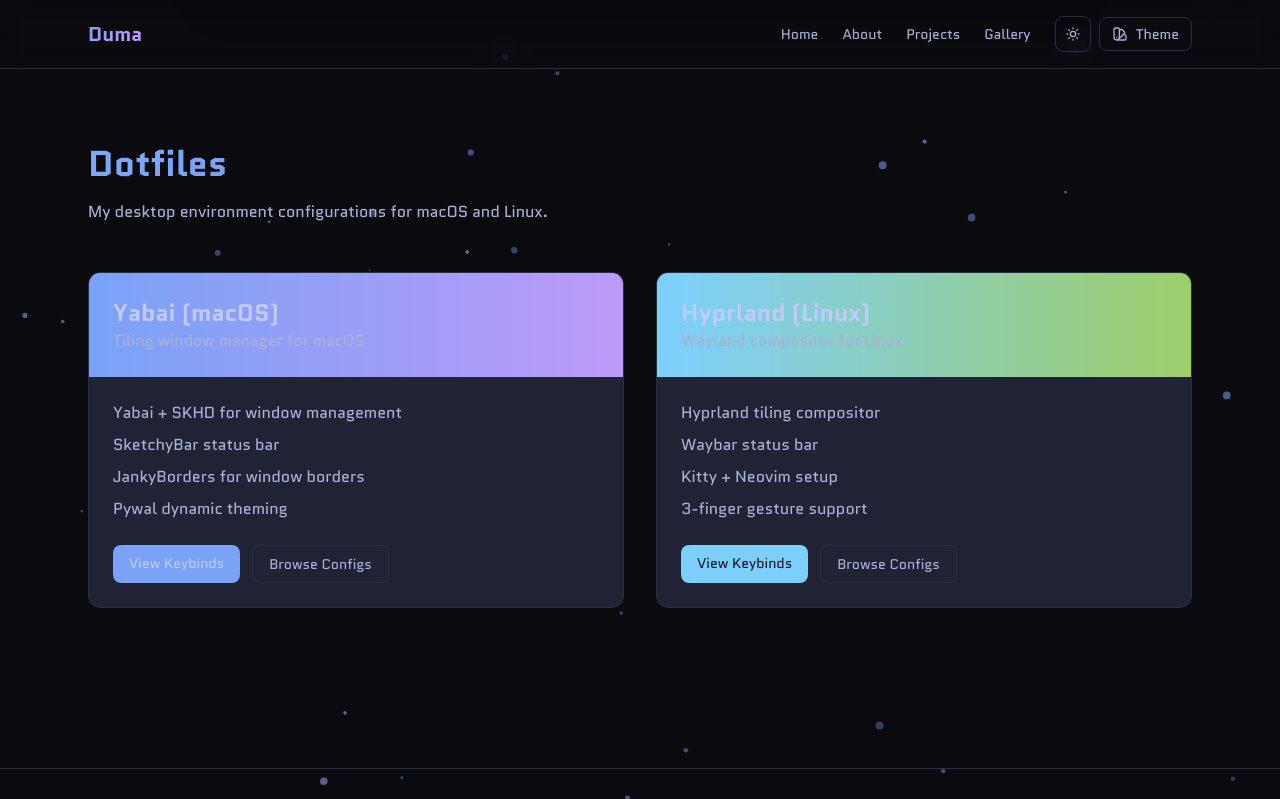
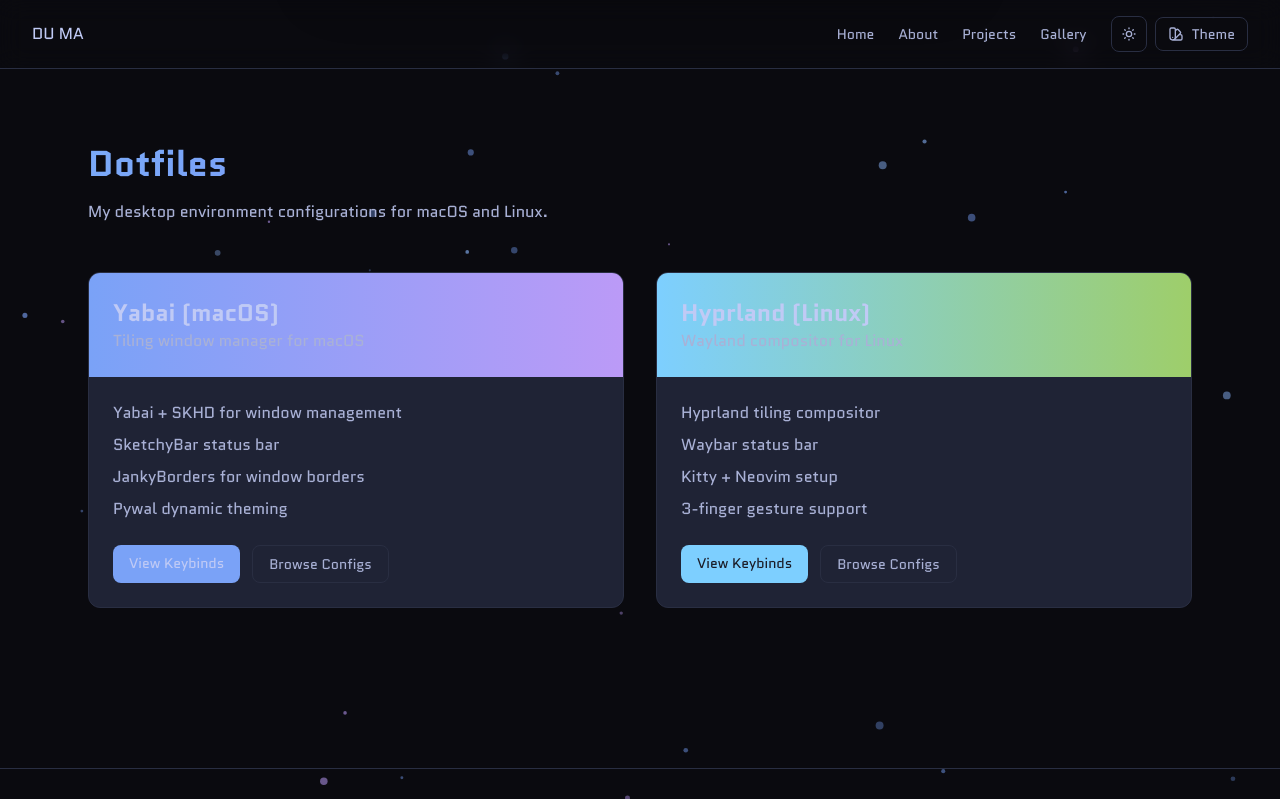
Before and after one commit to duma799/duma-portfolio, a FastAPI app: page /dotfiles in a window 1280 px wide. Shown: the top 799 px of the page. Run offline with FastAPI, Linux system fonts and the light colour scheme; some libraries are stand-ins or nearby versions.

Commit message:
Add DUMA grid logo to navbars

```diff
--- a/app/templates/partials/nav.html
+++ b/app/templates/partials/nav.html
@@ -23,21 +23,34 @@
         :class="scrolled ? '-translate-y-full' : 'translate-y-0'"
         class="transition-transform duration-500 ease-out bg-dark-800/80 backdrop-blur-md border-b border-dark-600"
     >
-        <div
-            class="max-w-6xl mx-auto px-6 py-4 flex justify-between items-center"
-        >
-            <a href="/#home" class="text-xl font-bold gradient-text">Duma</a>
+        <div class="w-full px-8 py-4 flex justify-between items-center">
+            <a href="/#home" class="logo-duma" aria-label="Duma">
+                <div class="logo-grid">
+                    <span class="logo-letter">D</span
+                    ><span class="logo-letter">U</span>
+                    <span class="logo-letter">M</span
+                    ><span class="logo-letter">A</span>
+                </div>
+            </a>
             <div class="flex items-center gap-6 text-sm text-text-secondary">
-                <a href="/#home" class="hover:text-accent-blue transition"
+                <a
+                    href="/#home"
+                    class="nav-link py-1 hover:text-text-primary transition"
                     >Home</a
                 >
-                <a href="/#about" class="hover:text-accent-blue transition"
+                <a
+                    href="/#about"
+                    class="nav-link py-1 hover:text-text-primary transition"
                     >About</a
                 >
-                <a href="/#projects" class="hover:text-accent-blue transition"
+                <a
+                    href="/#projects"
+                    class="nav-link py-1 hover:text-text-primary transition"
                     >Projects</a
                 >
-                <a href="/gallery" class="hover:text-accent-blue transition"
+                <a
+                    href="/gallery"
+                    class="nav-link py-1 hover:text-text-primary transition"
                     >Gallery</a
                 >
 
@@ -180,49 +193,49 @@
         class="fixed top-4 left-1/2 -translate-x-1/2 transition-transform duration-500 ease-out"
     >
         <div
-            class="flex items-center gap-1 px-2 py-2 rounded-full bg-dark-800/40 backdrop-blur-xl border border-white/10 shadow-2xl shadow-black/20"
+            class="flex items-center gap-1 px-1.5 py-1.5 rounded-full bg-dark-800/40 backdrop-blur-xl border border-white/10 shadow-2xl shadow-black/20"
         >
             <a
                 href="/#home"
-                class="flex items-center gap-2 px-4 py-2 rounded-full hover:bg-white/5 transition-colors duration-200"
+                class="logo-duma logo-duma-sm flex items-center px-2 py-1 rounded-full hover:bg-white/5 transition-colors duration-200"
+                aria-label="Duma"
             >
-                <span class="text-accent-green text-sm mono">&gt;_</span>
-                <span
-                    class="text-text-primary text-sm font-medium tracking-wide uppercase"
-                    >Portfolio</span
-                >
-                <span class="text-text-muted text-sm">/</span>
-                <span class="text-text-secondary text-sm font-medium">V2</span>
+                <div class="logo-grid">
+                    <span class="logo-letter">D</span
+                    ><span class="logo-letter">U</span>
+                    <span class="logo-letter">M</span
+                    ><span class="logo-letter">A</span>
+                </div>
             </a>
 
-            <div class="w-px h-6 bg-white/10"></div>
+            <div class="w-px h-5 bg-white/10"></div>
 
             <div class="flex items-center">
                 <a
                     href="/#projects"
-                    class="px-4 py-2 text-sm text-text-muted hover:text-text-primary uppercase tracking-wider transition-colors duration-200"
+                    class="nav-link px-3 py-1.5 text-xs text-text-muted hover:text-text-primary uppercase tracking-wider transition-colors duration-200"
                     >Projects</a
                 >
                 <a
                     href="/#stack"
-                    class="px-4 py-2 text-sm text-text-muted hover:text-text-primary uppercase tracking-wider transition-colors duration-200"
+                    class="nav-link px-3 py-1.5 text-xs text-text-muted hover:text-text-primary uppercase tracking-wider transition-colors duration-200"
                     >Stack</a
                 >
                 <a
                     href="/#process"
-                    class="px-4 py-2 text-sm text-text-muted hover:text-text-primary uppercase tracking-wider transition-colors duration-200"
+                    class="nav-link px-3 py-1.5 text-xs text-text-muted hover:text-text-primary uppercase tracking-wider transition-colors duration-200"
                     >Process</a
                 >
                 <a
                     href="/gallery"
-                    class="px-4 py-2 text-sm text-text-muted hover:text-text-primary uppercase tracking-wider transition-colors duration-200"
+                    class="nav-link px-3 py-1.5 text-xs text-text-muted hover:text-text-primary uppercase tracking-wider transition-colors duration-200"
                     >Gallery</a
                 >
             </div>
 
-            <div class="w-px h-6 bg-white/10"></div>
+            <div class="w-px h-5 bg-white/10"></div>
 
-            <div class="flex items-center gap-1 px-2">
+            <div class="flex items-center gap-1 px-1.5">
                 <button
                     @click="toggleMode()"
                     class="p-2 rounded-full hover:bg-white/5 transition-colors duration-200"
```
